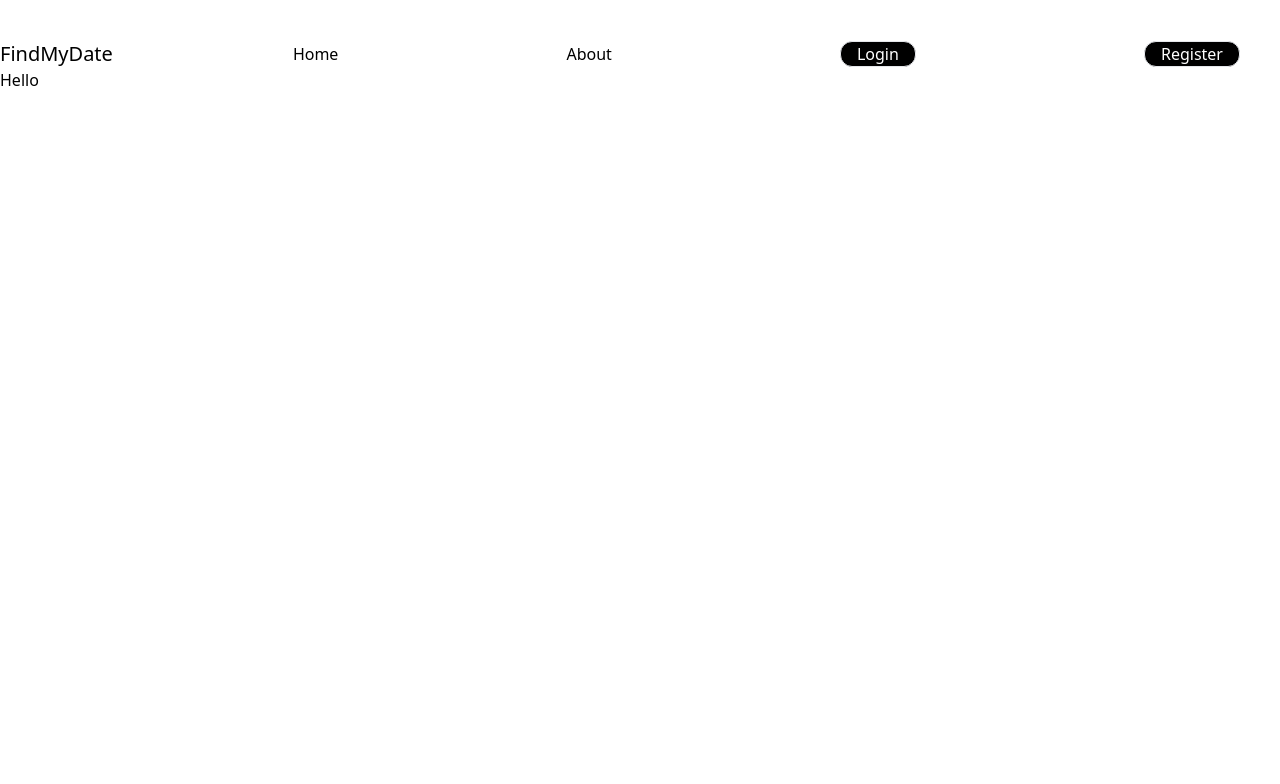
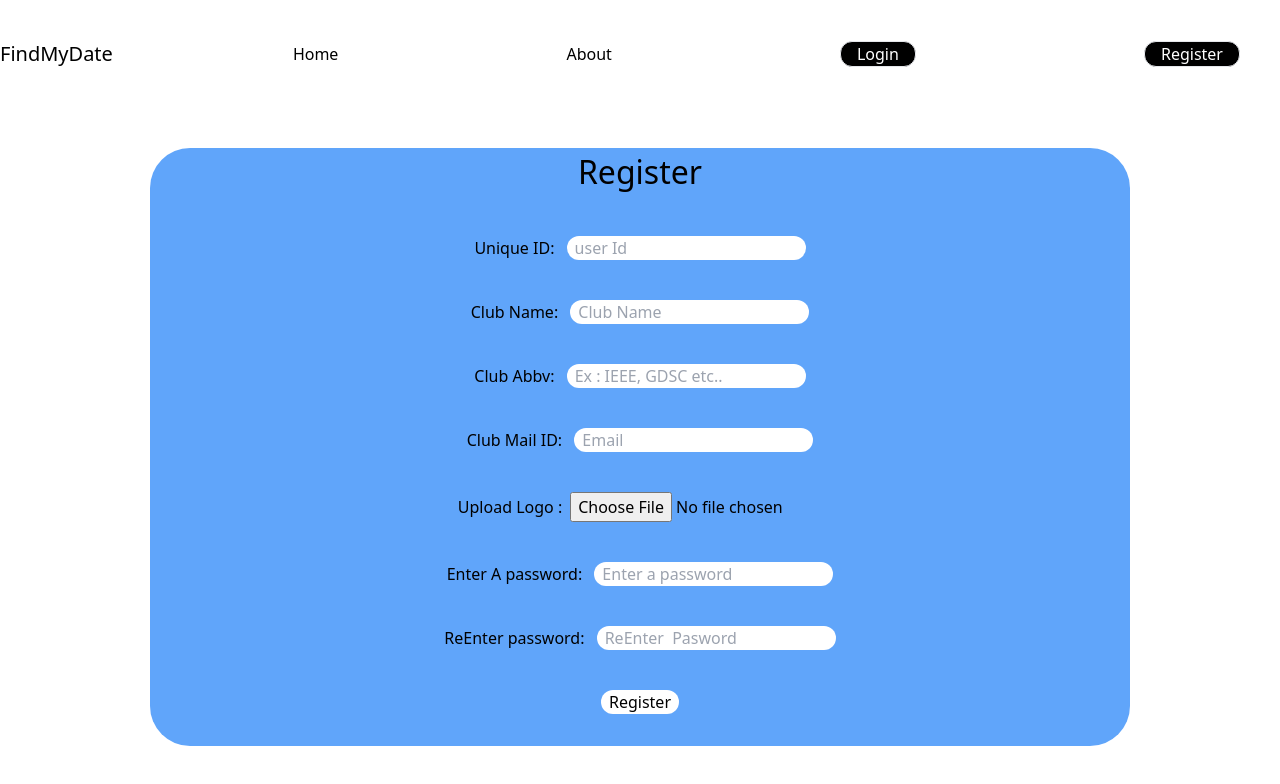
Before and after one commit to trulyPranav/EveListener, a React (Vite) app in the folder event-lister/: page /register in a window 1280 px wide. Shown: the top 784 px of the page. Built offline with nearby package versions, Linux system fonts and the light colour scheme.

Commit message:
Login and Register form added

```diff
--- a/event-lister/src/components/LoginCard.jsx
+++ b/event-lister/src/components/LoginCard.jsx
@@ -81,7 +81,7 @@ const LoginCard = () => {
         <input type="password" required autoComplete='off' onChange={(e) => setPwd(e.target.value)} value= {pwd} placeholder='Password' className='rounded-xl'/>
         </div>
         <div className="block mt-10">
-          <button className="bg-white px-5 rounded-md">Login</button>
+          <button className="bg-white hover:bg-slate-400 px-5 rounded-md">Login</button>
         </div>
         <div className="text-black mt-5">Are you an community looking to post your events??</div>
         <Link to='/register'><div className='underline mb-5'>Register here</div></Link>
--- a/event-lister/src/components/RegisterCard.jsx
+++ b/event-lister/src/components/RegisterCard.jsx
@@ -1,11 +1,55 @@
-import React from 'react'
-import Navbar from './Navbar'
+import React, { useState } from 'react'
 
 const RegisterCard = () => {
+
+  const [err, setErr] = useState("");
+  const [form, setForm] = useState({
+    "Unique-id" : 0,
+    "club-name" : "",
+    "club-abbv" : "",
+    "mail-id" : "",
+    "password" : ""
+  })
+
   return (
     <>
-    <Navbar/>
-    <p>Hello</p>
+      <div className="text-center mt-[80px] bg-blue-400 flex flex-col mx-[150px] rounded-[40px] pb-8">
+        <h1 className="text-[2em] mb-10">Register</h1>
+        <div className='hidden'>Error</div>
+        <form action="">
+        <div className="block mb-10">
+        <label htmlFor="userid" className='mr-2'>Unique ID: </label>
+        <input type="text" required placeholder='user Id'  autoComplete = "off" className='rounded-xl pl-2' name='userid'/>
+        </div>
+        <div className="block mb-10">
+          <label htmlFor="clubname" className="mr-2">Club Name: </label>
+          <input type="text" className="rounded-xl pl-2" placeholder='Club Name' name='clubname'/>
+        </div>
+        <div className="block mb-10">
+          <label htmlFor="clubabb" className="mr-2">Club Abbv: </label>
+          <input type="text" className='rounded-xl pl-2' placeholder='Ex : IEEE, GDSC etc..' name='clubabb'/>
+        </div>
+        <div className="block mb-10">
+          <label htmlFor="mail" className="mr-2">Club Mail ID: </label>
+          <input type="email" className="rounded-xl pl-2" placeholder='Email' name='mail'/>
+        </div>
+        <div className="block mb-10">
+          <label htmlFor="logo" className="mr-2 pl-[60px]">Upload Logo :</label>
+          <input type="file" name="logo" id="" className='rounded-sm'/>
+        </div>
+        <div className="block mb-10">
+          <label htmlFor="password" className="mr-2">Enter A password: </label>
+          <input type="password" name="password" id="" placeholder='Enter a password' className='rounded-xl pl-2'/>
+        </div>
+        <div className="block mb-10">
+          <label htmlFor="repassword" className="mr-2">ReEnter password: </label>
+          <input type="password" className="rounded-xl pl-2" placeholder='ReEnter  Pasword'/>
+        </div>
+        <div className="block">
+          <button className="rounded-xl bg-white hover:bg-slate-400 px-2">Register</button>
+        </div>
+        </form>
+      </div>
     </>
   )
 }
--- a/event-lister/src/pages/Register.jsx
+++ b/event-lister/src/pages/Register.jsx
@@ -1,9 +1,11 @@
 import React from 'react'
 import RegisterCard from '../components/RegisterCard'
+import Navbar from '../components/Navbar'
 
 const Register = () => {
   return (
     <>
+      <Navbar/>
       <RegisterCard/>
     </>
   )
```
